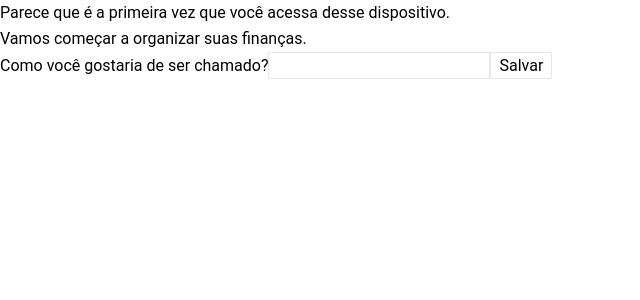
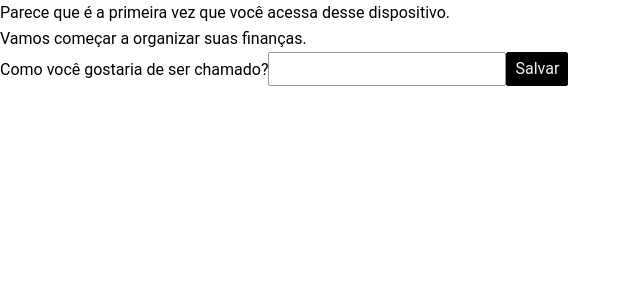
Before and after one commit to onathanmiranda/cofrinho, a React (Create React App) app: page /setup in a window 1280 px wide. Shown: the top 300 px of the page, without its empty margins (0-640 px from the left). Built offline with nearby package versions, Linux system fonts and the light colour scheme.

Commit message:
input styles

```diff
--- a/package.json
+++ b/package.json
@@ -21,6 +21,7 @@
     "react-redux": "^7.2.2",
     "react-router-dom": "^5.2.0",
     "react-scripts": "4.0.3",
+    "sass": "^1.37.0",
     "web-vitals": "^1.0.1"
   },
   "scripts": {
--- a/src/components/atoms/balance-total-spent/index.js
+++ b/src/components/atoms/balance-total-spent/index.js
@@ -1,23 +1,14 @@
-import { connect } from 'react-redux'
+import { useSelector } from 'react-redux'
 
 import formatCurrency from '../../../helpers/formatCurrency'
 
-const mapDispatchToProps = null
+export default function BalanceTotalSpent(props){
 
-const mapStateToProps = (state) => {
-
-    const { expenses } = state
-
-    return ({ expenses })
-}
-
-export default connect(mapStateToProps, mapDispatchToProps)((props) => {
-
-    const expenses = props.expenses.items
+    const expenses = useSelector(({ expenses }) => expenses.items)
 
     const totalSpent = expenses.reduce((accumulator, expense) => {
-        return accumulator + expense.value
+      return accumulator + expense.amount
     }, 0)
 
     return <>{formatCurrency(totalSpent)}</>
-})
+}
--- a/src/components/atoms/button/index.js
+++ b/src/components/atoms/button/index.js
@@ -1,3 +1,5 @@
+import styles from './styles.module.scss'
+
 export default function Button(props){
-    return <button { ...props } className={`border px-8 ${ props.className }`} />
+    return <button { ...props } className={`${ styles.button } ${ props.className || '' }`} />
 }
--- /dev/null
+++ b/src/components/atoms/button/styles.module.scss
@@ -0,0 +1,17 @@
+$color: #000;
+$textColor: #f2f2f2;
+
+.button {
+  border: .1rem solid $color;
+  border-radius: .2rem;
+  background: $color;
+  color: $textColor;
+  border-radius: .2rem;
+  padding: 0 .8rem;
+  height: 3.4rem;
+  margin: 0;
+
+  &:focus {
+    outline: none;
+  }
+}
--- a/src/components/atoms/input-amount/index.js
+++ b/src/components/atoms/input-amount/index.js
@@ -1,3 +1,5 @@
+import styles from './styles.module.scss'
+
 import formatCurrency from '../../../helpers/formatCurrency'
 
 export default function AmountInput( props ){
@@ -5,7 +7,7 @@ export default function AmountInput( props ){
     const onChange = (e) => {
         let { value } = e.target
         value = value.replace(/\D/g,"") //remove non-numeric chars
-        props.onChange( value )
+        props.onChange( parseInt( value ))
     }
 
     const formattedValue = formatCurrency( props.value )
@@ -13,7 +15,7 @@ export default function AmountInput( props ){
     return (
         <div>
             <label htmlFor={ props.name }>{ props.label || "Quantia" }</label>
-            <input { ...props } value={ formattedValue } onChange={onChange} name={ props.name } type="text" />
+            <input { ...props } className={ styles.input } value={ formattedValue } onChange={onChange} name={ props.name } type="text" />
         </div>
     )
 }
--- /dev/null
+++ b/src/components/atoms/input-amount/styles.module.scss
@@ -0,0 +1,10 @@
+.input {
+  border: .1rem solid #999;
+  border-radius: .2rem;
+  padding: 0 .8rem;
+  height: 3.4rem;
+
+  &:focus {
+    outline: none;
+  }
+}
--- a/src/components/atoms/input-text/index.js
+++ b/src/components/atoms/input-text/index.js
@@ -1,5 +1,9 @@
-export default function InputText(props){
-    return (
-        <input {...props} className={`border`} type="text" />
-    )
-}
+import React from 'react'
+
+import styles from './styles.module.scss'
+
+export default React.forwardRef((props, ref) => {
+  return (
+    <input {...props} ref={ref} className={styles.input} type="text" />
+  )
+})
--- /dev/null
+++ b/src/components/atoms/input-text/styles.module.scss
@@ -0,0 +1,10 @@
+.input {
+  border: .1rem solid #999;
+  border-radius: .2rem;
+  padding: 0 .8rem;
+  height: 3.4rem;
+
+  &:focus {
+    outline: none;
+  }
+}
--- a/src/components/molecule/card-account/index.js
+++ b/src/components/molecule/card-account/index.js
@@ -7,6 +7,12 @@ export default function CardAccount({ id }){
 
     const account = useSelector(({ accounts }) => accounts.items.find(( account ) => account.id === id ))
     const accountBudget = useSelector(({ earnings }) => earnings.totalEarned * account.quota)
+    const expenses = useSelector(({ expenses }) => expenses.items.filter(( expense ) => expense.account === account.id ))
+    const totalSpent = expenses.reduce((accumulator, expense) => {
+      return accumulator + expense.amount
+    }, 0)
+
+    const remainingTotal = accountBudget - totalSpent
 
     return (
         <a className={`flex w-full p-8 shadow max-w-610`} href={`accounts/${account.id}`}>
@@ -17,7 +23,7 @@ export default function CardAccount({ id }){
             </div>
             <div>
                 <h3>{account.title}</h3>
-                <p>{formatCurrency( accountBudget )}</p>
+                <p>{formatCurrency( remainingTotal )}</p>
             </div>
         </a>
     )
--- a/src/components/molecule/form-expense-create/index.js
+++ b/src/components/molecule/form-expense-create/index.js
@@ -1,4 +1,4 @@
-import { useState } from 'react'
+import { useEffect, useRef, useState } from 'react'
 import { useSelector, useDispatch } from 'react-redux'
 
 import InputText from '../../atoms/input-text'
@@ -10,6 +10,7 @@ import { createExpense, getExpenses } from '../../../store/slices/expenses'
 export default function FormCreateExpense(props){
   const dispatchEvent = useDispatch();
   const accounts = useSelector(({ accounts }) => accounts.items)
+  const inputTitle = useRef();
 
   const [ title, setTitle ] = useState("")
   const [ amount, setAmount ] = useState(0)
@@ -30,11 +31,15 @@ export default function FormCreateExpense(props){
     })
   }
 
+  useEffect(() => {
+    inputTitle.current.focus()
+  }, [])
+
   return (
     <form onSubmit={onSubmit} className={`bg-white px-13 py-21`}>
       <label>
         Com o que você gastou?
-        <InputText required={true} onChange={(e) => setTitle(e.target.value)} value={title} name="title" placeholder="Ex: Aluguel" />
+        <InputText ref={inputTitle} required={true} onChange={(e) => setTitle(e.target.value)} value={title} name="title" placeholder="Ex: Aluguel" />
       </label>
       <InputAmount required={true} onChange={setAmount} value={amount} />
       <div>
--- a/src/components/organism/floating-create-expense/index.js
+++ b/src/components/organism/floating-create-expense/index.js
@@ -21,7 +21,7 @@ export default function FloatingCreateExpense(props){
       {!open && <Button className={`fixed bottom-21 right-21 z-10 bg-black rounded-full h-55 w-55`} onClick={toggleOpen}></Button>}
       {open &&
         <div style={{ height }} className={`fixed flex justify-center items-center bottom-0 left-0 w-full z-10 bg-black bg-opacity-75`}>
-          <FormExpenseCreate onCancel={toggleOpen}/>
+          <FormExpenseCreate onSubmit={toggleOpen} onCancel={toggleOpen}/>
         </div>
       }
     </>
--- a/src/models/expense.js
+++ b/src/models/expense.js
@@ -1,6 +1,5 @@
 export default class Expense {
   constructor({ title, amount, id, createdAt, account }){
-
     let obj = {
       title,
       amount,
```
Also changed, not shown: 1 other file (tests, documents, lock files or other folders). Lines whose indentation alone changed are shown as unchanged.
